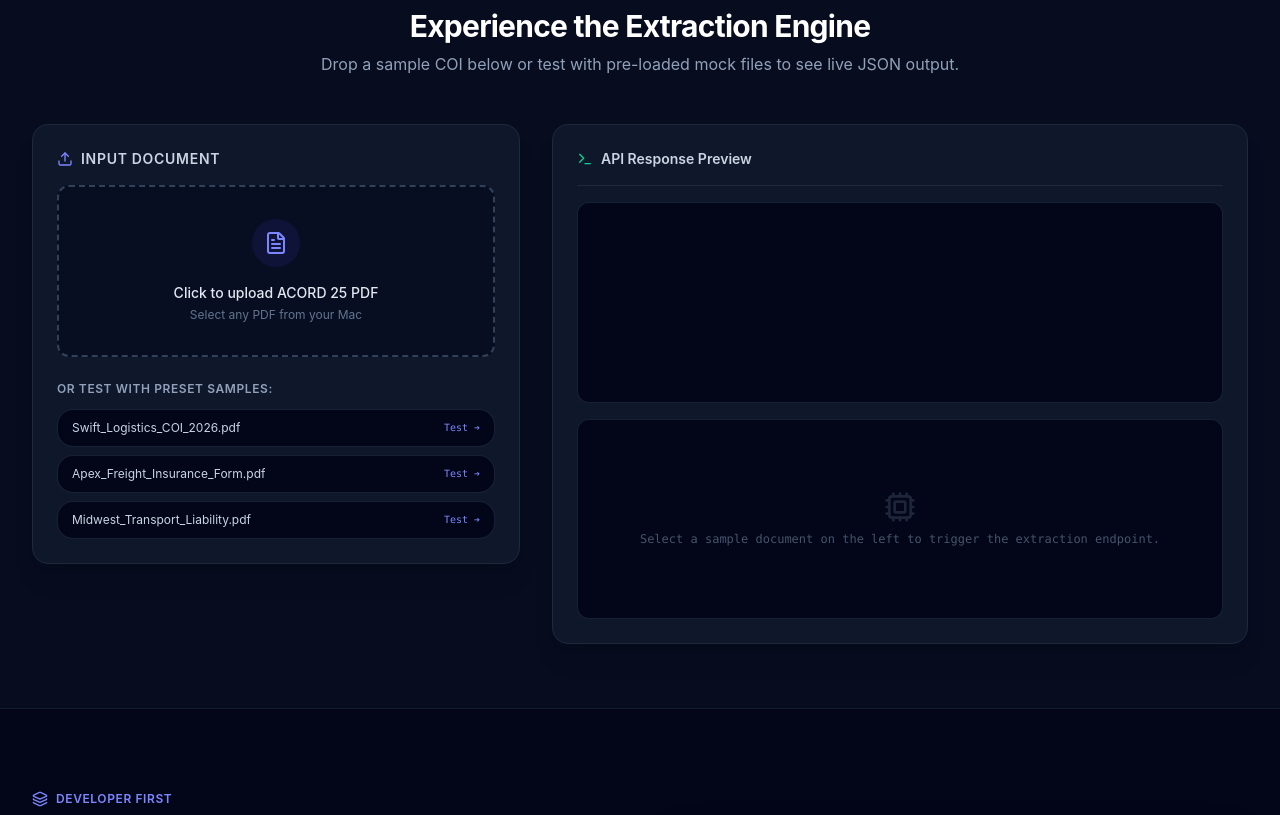
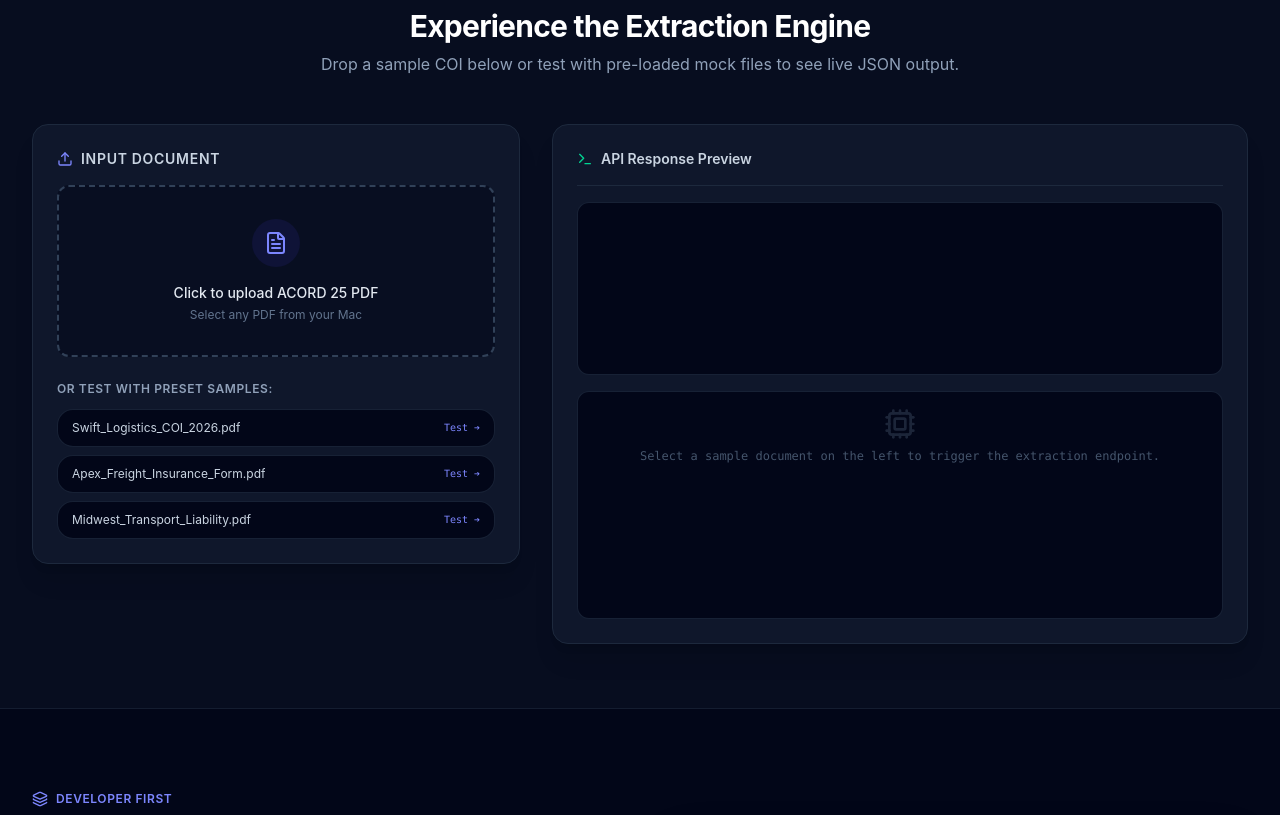
Before and after one commit to helloshivparekh-ship-it/CredenClear, a React (Vite) app in the folder frontend/: page / in a window 1280 px wide. Shown: the part 700-1515 px from the top of the page. Built offline with nearby package versions, Linux system fonts and the light colour scheme.

Commit message:
Remove empty space above JSON preview

```diff
--- a/frontend/src/App.tsx
+++ b/frontend/src/App.tsx
@@ -191,7 +191,7 @@ export default function App() {
             </div>
 
             {/* RIGHT PANE: OUTPUT */}
-            <div className="lg:col-span-7 bg-slate-900 border border-slate-800 rounded-2xl p-6 shadow-xl flex flex-col h-[520px]">
+            <div className="lg:col-span-7 bg-slate-900 border border-slate-800 rounded-2xl p-6 shadow-xl flex flex-col min-h-[520px]">
               <div className="flex items-center justify-between pb-4 border-b border-slate-800">
                 <div className="flex items-center space-x-2">
                   <Terminal className="h-4 w-4 text-emerald-400" />
```
